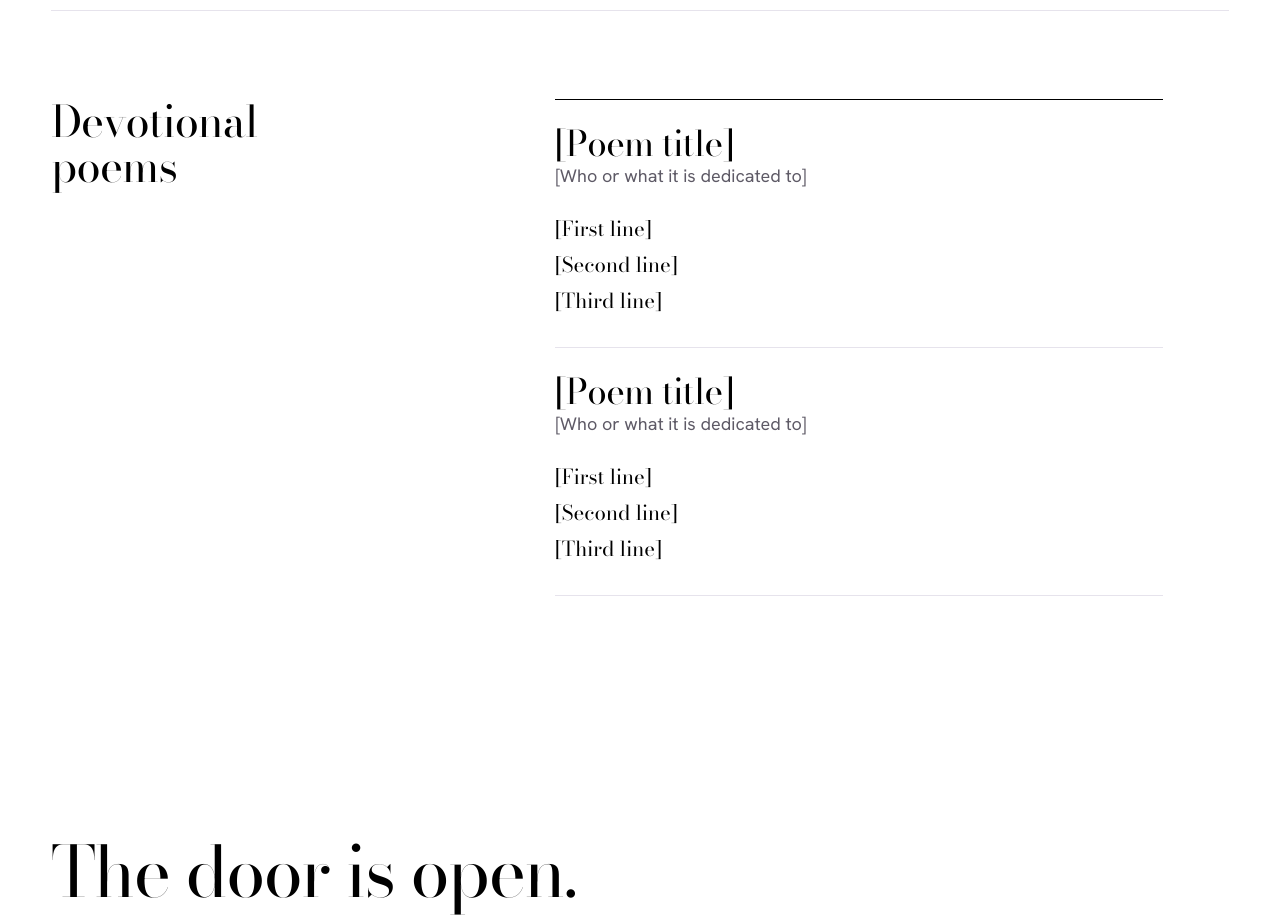
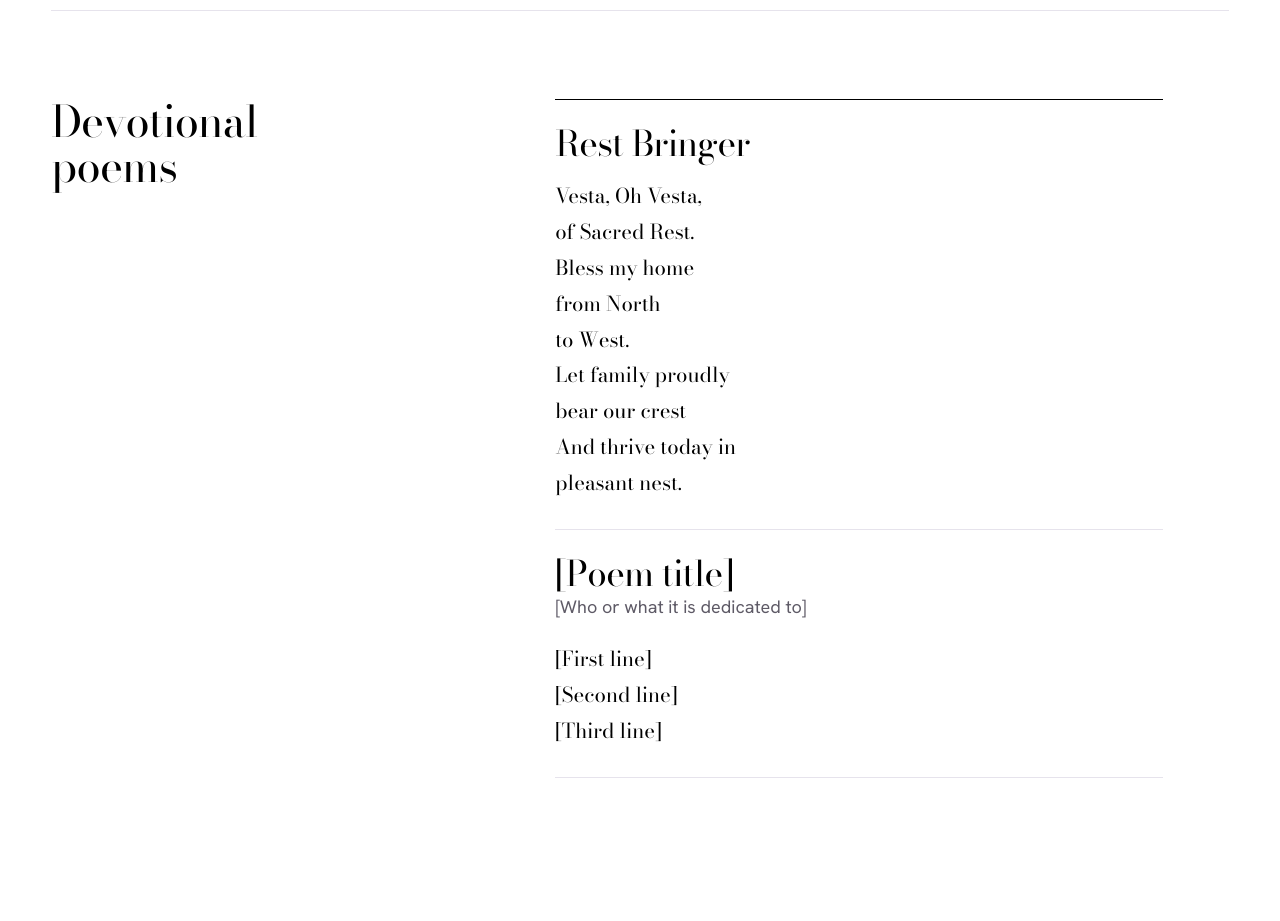
Before and after one commit to djghealing/garden, a plain HTML site: page vault.html in a window 1280 px wide. Shown: the part 3040-3961 px from the top of the page. Drawn offline with nearby package versions, Linux system fonts and the light colour scheme.

Commit message:
Add files via upload

```diff
--- a/style.css
+++ b/style.css
@@ -566,6 +566,7 @@ a:hover { color: var(--violet); }
 }
 
 .mantra .vault-title + .mantra-words { margin-top: .75rem; }
+.song .vault-title + .verse-text { margin-top: 1rem; }
 
 /* Chants written in capitals: upright and calmer in size */
 .mantra-words.chant-caps {
--- a/vault.html
+++ b/vault.html
@@ -347,12 +347,17 @@
       <div class="body vault-list">
           <!-- DEVOTIONAL POEM: copy this whole <article> block to add another. Use <br> for each line break. -->
           <article class="song">
-            <h3 class="vault-title">[Poem title]</h3>
-            <p class="vault-for">[Who or what it is dedicated to]</p>
+            <h3 class="vault-title">Rest Bringer</h3>
             <p class="verse-text">
-              [First line]<br>
-              [Second line]<br>
-              [Third line]
+              Vesta, Oh Vesta,<br>
+              of Sacred Rest.<br>
+              Bless my home<br>
+              from North<br>
+              to West.<br>
+              Let family proudly<br>
+              bear our crest<br>
+              And thrive today in<br>
+              pleasant nest.
             </p>
           </article>
           <!-- DEVOTIONAL POEM: copy this whole <article> block to add another. Use <br> for each line break. -->
```
